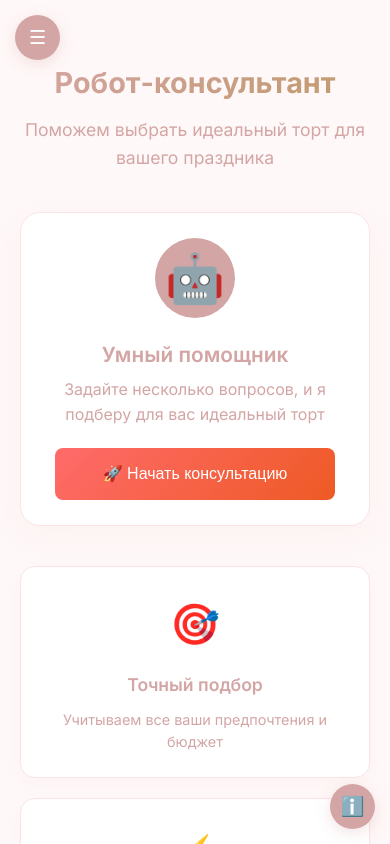
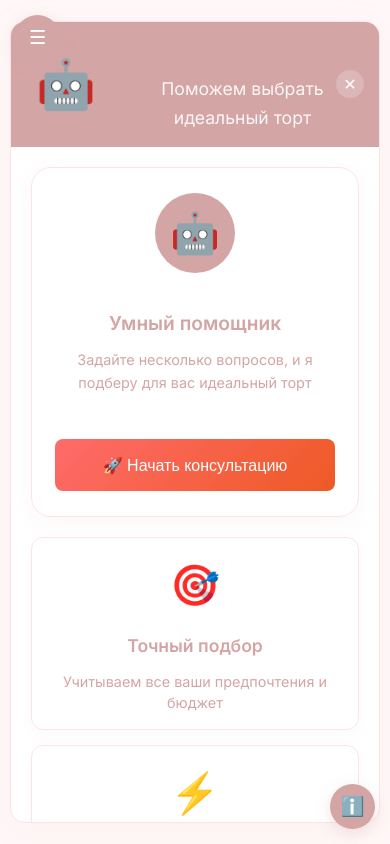
Before and after one commit to starikovanastia-lgtm/robot-consultant, a React (Vite) app: page / in a window 390 px wide. Both pictures are taken after a click on the button "🤖 Получить консультацию". Shown: the top 844 px of the page. Built offline with nearby package versions, Linux system fonts and the light colour scheme.

Commit message:
Make consultant page fullscreen like chat interface

```diff
--- a/src/App.css
+++ b/src/App.css
@@ -503,6 +503,139 @@ body {
   color: #D4A5A5;
   font-size: 0.9rem;
   line-height: 1.5;
+}
+
+/* Fullscreen Consultant */
+.consultant-fullscreen {
+  min-height: 100vh;
+  background: #FFF8F8;
+  display: flex;
+  align-items: center;
+  justify-content: center;
+  padding: 20px;
+}
+
+.consultant-fullscreen .consultant-container {
+  width: 100%;
+  max-width: 900px;
+}
+
+.consultant-fullscreen .consultant-interface {
+  height: 90vh;
+  max-height: 800px;
+  display: flex;
+  flex-direction: column;
+  background: white;
+  border-radius: 20px;
+  box-shadow: 0 10px 40px rgba(212, 165, 165, 0.08);
+  overflow: hidden;
+  border: 1px solid #FCE4E6;
+}
+
+.consultant-fullscreen .consultant-header {
+  background: #D4A5A5;
+  color: white;
+  padding: 20px;
+  display: flex;
+  align-items: center;
+  gap: 15px;
+  position: relative;
+  margin-bottom: 0;
+}
+
+.consultant-fullscreen .consultant-header h2 {
+  background: none;
+  -webkit-background-clip: unset;
+  -webkit-text-fill-color: unset;
+  color: white;
+  font-size: 1.2rem;
+  margin: 0;
+}
+
+.consultant-fullscreen .consultant-header p {
+  color: rgba(255, 255, 255, 0.9);
+  margin: 0;
+}
+
+.close-consultant-btn {
+  position: absolute;
+  right: 20px;
+  top: 50%;
+  transform: translateY(-50%);
+  background: rgba(255, 255, 255, 0.2);
+  border: none;
+  color: white;
+  width: 32px;
+  height: 32px;
+  border-radius: 50%;
+  cursor: pointer;
+  display: flex;
+  align-items: center;
+  justify-content: center;
+  font-size: 1.2rem;
+  transition: all 0.3s ease;
+}
+
+.close-consultant-btn:hover {
+  background: rgba(255, 255, 255, 0.3);
+  transform: translateY(-50%) scale(1.1);
+}
+
+.consultant-fullscreen .consultant-content {
+  flex: 1;
+  padding: 30px;
+  overflow-y: auto;
+  max-width: none;
+  margin: 0;
+}
+
+.consultant-fullscreen .consultant-card {
+  flex-direction: column;
+  text-align: center;
+  padding: 40px 30px;
+  margin-bottom: 30px;
+  box-shadow: 0 5px 20px rgba(212, 165, 165, 0.1);
+}
+
+.consultant-avatar-large {
+  font-size: 4rem;
+  background: #D4A5A5;
+  color: white;
+  border-radius: 50%;
+  width: 120px;
+  height: 120px;
+  display: flex;
+  align-items: center;
+  justify-content: center;
+  margin-bottom: 20px;
+}
+
+.consultant-info-large {
+  margin-bottom: 25px;
+}
+
+.consultant-info-large h3 {
+  font-size: 1.5rem;
+  font-weight: 600;
+  color: #D4A5A5;
+  margin-bottom: 10px;
+}
+
+.consultant-info-large p {
+  font-size: 1rem;
+  color: #D4A5A5;
+  line-height: 1.6;
+  margin: 0;
+}
+
+.consultant-fullscreen .consultant-features {
+  grid-template-columns: repeat(auto-fit, minmax(200px, 1fr));
+  gap: 20px;
+}
+
+.consultant-fullscreen .feature {
+  padding: 20px;
+  border-radius: 12px;
 }
 
 /* Chat Interface */
@@ -1304,6 +1437,62 @@ body {
     height: 35px;
     font-size: 1.2rem;
   }
+
+  /* Fullscreen Consultant Mobile Styles */
+  .consultant-fullscreen {
+    padding: 10px;
+  }
+
+  .consultant-fullscreen .consultant-interface {
+    height: 95vh;
+    max-height: none;
+    border-radius: 15px;
+  }
+
+  .consultant-fullscreen .consultant-content {
+    padding: 20px;
+    max-height: calc(95vh - 80px);
+  }
+
+  .consultant-fullscreen .consultant-header {
+    padding: 15px;
+  }
+
+  .close-consultant-btn {
+    width: 28px;
+    height: 28px;
+    font-size: 1rem;
+    right: 15px;
+  }
+
+  .consultant-fullscreen .consultant-card {
+    padding: 25px 20px;
+    margin-bottom: 20px;
+  }
+
+  .consultant-avatar-large {
+    width: 80px;
+    height: 80px;
+    font-size: 2.5rem;
+    margin-bottom: 15px;
+  }
+
+  .consultant-info-large h3 {
+    font-size: 1.2rem;
+  }
+
+  .consultant-info-large p {
+    font-size: 0.9rem;
+  }
+
+  .consultant-fullscreen .consultant-features {
+    grid-template-columns: 1fr;
+    gap: 15px;
+  }
+
+  .consultant-fullscreen .feature {
+    padding: 15px;
+  }
 }
 
 @media (max-width: 480px) {
--- a/src/App.jsx
+++ b/src/App.jsx
@@ -515,17 +515,23 @@ function App() {
 
           {/* Consultant */}
           {currentView === 'consultant' && (
-            <section className="consultant">
-              <div className="container">
-                <div className="consultant-content">
+            <div className="consultant-fullscreen">
+              <div className="consultant-container">
+                <div className="consultant-interface">
                   <div className="consultant-header">
-                    <h2>Робот-консультант</h2>
-                    <p>Поможем выбрать идеальный торт для вашего праздника</p>
-                  </div>
-
-                  <div className="consultant-card">
                     <div className="consultant-avatar">🤖</div>
                     <div className="consultant-info">
+                      <h3>Робот-консультант</h3>
+                      <p>Поможем выбрать идеальный торт</p>
+                    </div>
+                    <button className="close-consultant-btn" onClick={() => setCurrentView('home')}>
+                      ✕
+                    </button>
+                  </div>
+                  <div className="consultant-content">
+                    <div className="consultant-card">
+                      <div className="consultant-avatar-large">🤖</div>
+                      <div className="consultant-info-large">
                         <h3>Умный помощник</h3>
                         <p>Задайте несколько вопросов, и я подберу для вас идеальный торт</p>
                       </div>
@@ -553,7 +559,8 @@ function App() {
                     </div>
                   </div>
                 </div>
-            </section>
+              </div>
+            </div>
           )}
 
           {/* Footer */}
```
Lines whose indentation alone changed are shown as unchanged.
